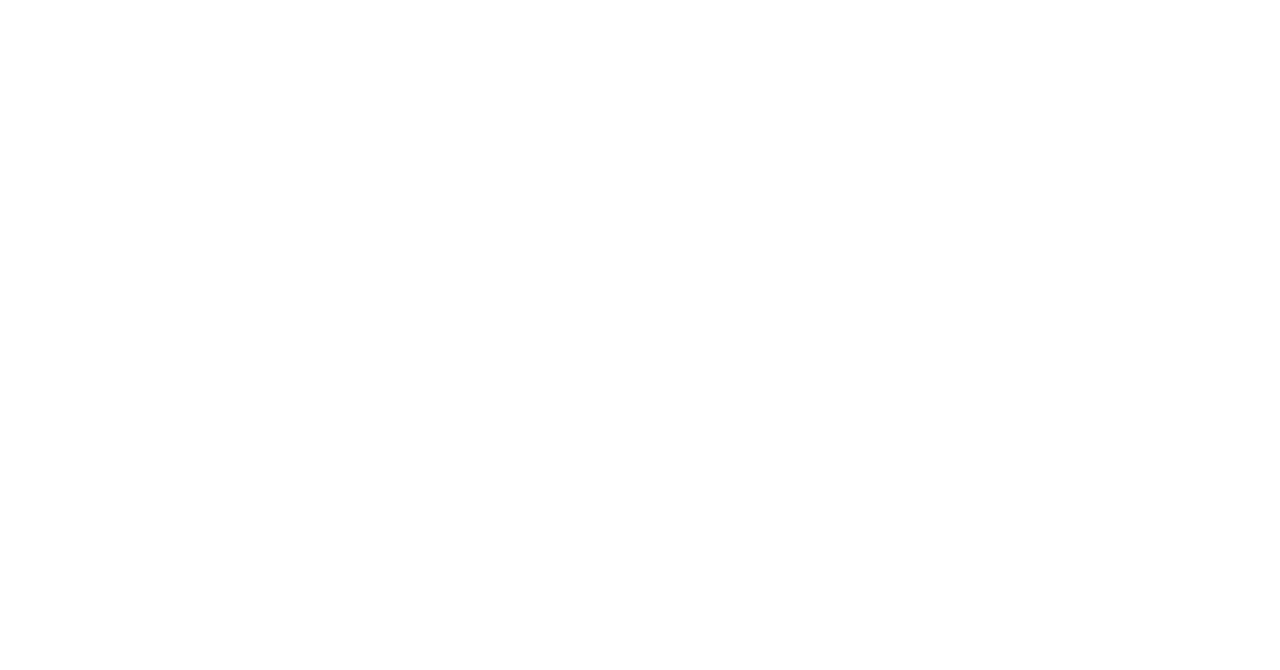
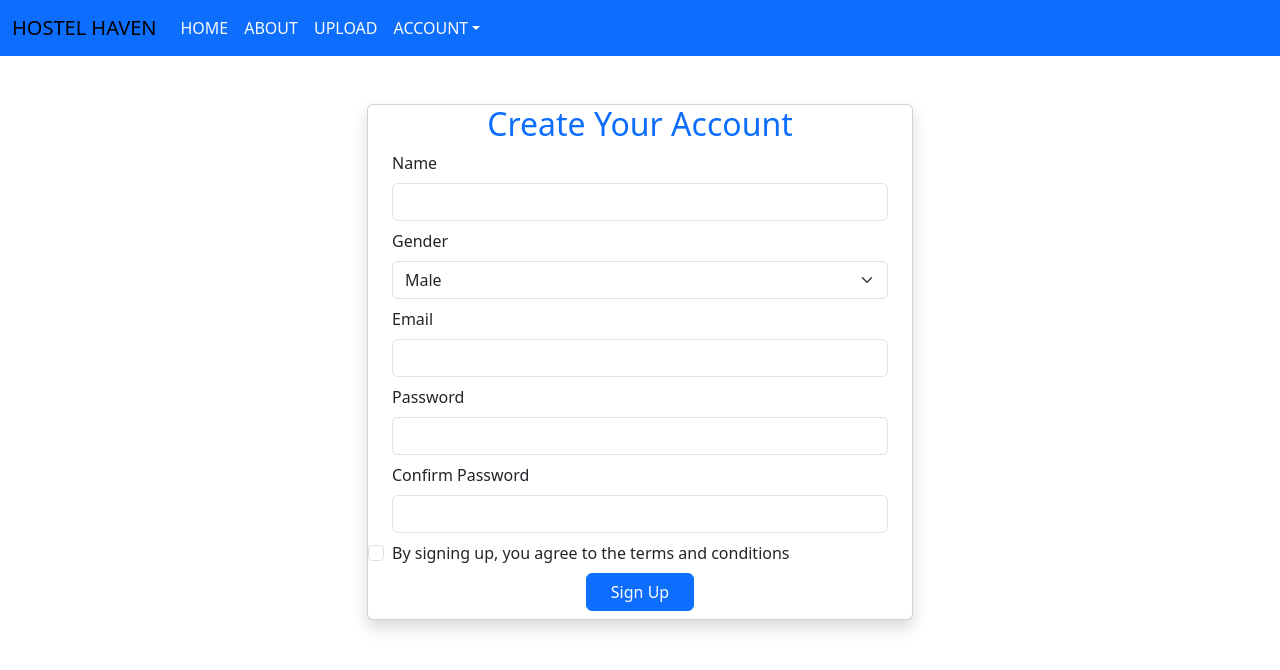
Before and after one commit to joel-olupot/hostel-haven, a React (Create React App) app: page /signup in a window 1280 px wide. Before the commit this address had no page. Shown: the top 670 px of the page. Built offline with nearby package versions, Linux system fonts and the light colour scheme.

Commit message:
Created the signup page

```diff
--- a/src/App.js
+++ b/src/App.js
@@ -2,6 +2,7 @@
 import { BrowserRouter as Router, Route, Routes } from "react-router-dom";
 import Login from "./components/Login";
 import HomePage from "./components/HomePage";
+import SignUp from "./components/SignUp";
 
 function App() {
   return (
@@ -10,6 +11,7 @@
         <Routes>
           <Route path="/login" element={<Login />} />
           <Route path="/home" element={<HomePage />} />
+          <Route path="/signup" element={<SignUp />} />
         </Routes>
       </div>
     </Router>
--- /dev/null
+++ b/src/components/SignUp.jsx
@@ -0,0 +1,200 @@
+import React, { useState } from "react";
+
+function SignUp() {
+  const [formData, setFormData] = useState({
+    name: "",
+    gender: "male", // Default value
+    email: "",
+    password: "",
+    confirmPassword: "",
+    agreeToTerms: false,
+  });
+
+  const handleChange = (e) => {
+    const { name, value, type, checked } = e.target;
+    setFormData({
+      ...formData,
+      [name]: type === "checkbox" ? checked : value,
+    });
+  };
+
+  const handleSubmit = (e) => {
+    e.preventDefault();
+    // Handle form submission here
+  };
+
+  return (
+    <div>
+      <nav class="navbar navbar-expand-lg bg-primary">
+        <div class="container-fluid">
+          <a class="navbar-brand" href="#">
+            HOSTEL HAVEN
+          </a>
+          <button
+            class="navbar-toggler"
+            type="button"
+            data-bs-toggle="collapse"
+            data-bs-target="#navbarNavDropdown"
+            aria-controls="navbarNavDropdown"
+            aria-expanded="false"
+            aria-label="Toggle navigation"
+          >
+            <span class="navbar-toggler-icon"></span>
+          </button>
+          <div class="collapse navbar-collapse" id="navbarNavDropdown">
+            <ul class="navbar-nav">
+              <li class="nav-item">
+                <a
+                  class="nav-link text-light active"
+                  aria-current="page"
+                  href="#"
+                >
+                  HOME
+                </a>
+              </li>
+              <li class="nav-item">
+                <a class="nav-link text-light" href="#">
+                  ABOUT
+                </a>
+              </li>
+              <li class="nav-item">
+                <a class="nav-link text-light" href="#">
+                  UPLOAD
+                </a>
+              </li>
+              <li class="nav-item dropdown">
+                <a
+                  class="nav-link text-light dropdown-toggle"
+                  href="#"
+                  role="button"
+                  data-bs-toggle="dropdown"
+                  aria-expanded="false"
+                >
+                  ACCOUNT
+                </a>
+                <ul class="dropdown-menu">
+                  <li>
+                    <a class="dropdown-item" href="#">
+                      SIGN IN
+                    </a>
+                  </li>
+                  <li>
+                    <a class="dropdown-item" href="#">
+                      SIGN UP
+                    </a>
+                  </li>
+                  <li>
+                    <a class="dropdown-item" href="#">
+                      LOG OUT
+                    </a>
+                  </li>
+                </ul>
+              </li>
+            </ul>
+          </div>
+        </div>
+      </nav>
+      <div className="container">
+        <div className="row justify-content-center">
+          <div className="col-md-6">
+            <div className="card shadow mt-5 bg-white rounded">
+              <h2 className="text-center text-primary">Create Your Account</h2>
+              <form onSubmit={handleSubmit}>
+                <div className="mb-2 px-4">
+                  <label htmlFor="name" className="form-label">
+                    Name
+                  </label>
+                  <input
+                    type="text"
+                    className="form-control"
+                    id="name"
+                    name="name"
+                    value={formData.name}
+                    onChange={handleChange}
+                    required
+                  />
+                </div>
+                <div className="mb-2 px-4">
+                  <label className="form-label">Gender</label>
+                  <select
+                    className="form-select"
+                    name="gender"
+                    value={formData.gender}
+                    onChange={handleChange}
+                  >
+                    <option value="male">Male</option>
+                    <option value="female">Female</option>
+                    <option value="other">Other</option>
+                  </select>
+                </div>
+                <div className="mb-2 px-4">
+                  <label htmlFor="email" className="form-label">
+                    Email
+                  </label>
+                  <input
+                    type="email"
+                    className="form-control"
+                    id="email"
+                    name="email"
+                    value={formData.email}
+                    onChange={handleChange}
+                    required
+                  />
+                </div>
+                <div className="mb-2 px-4">
+                  <label htmlFor="password" className="form-label">
+                    Password
+                  </label>
+                  <input
+                    type="password"
+                    className="form-control"
+                    id="password"
+                    name="password"
+                    value={formData.password}
+                    onChange={handleChange}
+                    required
+                  />
+                </div>
+                <div className="mb-2 px-4">
+                  <label htmlFor="confirmPassword" className="form-label">
+                    Confirm Password
+                  </label>
+                  <input
+                    type="password"
+                    className="form-control"
+                    id="confirmPassword"
+                    name="confirmPassword"
+                    value={formData.confirmPassword}
+                    onChange={handleChange}
+                    required
+                  />
+                </div>
+                <div className="mb-2 form-check">
+                  <input
+                    type="checkbox"
+                    className="form-check-input"
+                    id="agreeToTerms"
+                    name="agreeToTerms"
+                    checked={formData.agreeToTerms}
+                    onChange={handleChange}
+                    required
+                  />
+                  <label className="form-check-label" htmlFor="agreeToTerms">
+                    By signing up, you agree to the terms and conditions
+                  </label>
+                </div>
+                <div className="text-center my-2">
+                  <button type="submit" className="btn btn-primary px-4">
+                    Sign Up
+                  </button>
+                </div>
+              </form>
+            </div>
+          </div>
+        </div>
+      </div>
+    </div>
+  );
+}
+
+export default SignUp;
```
